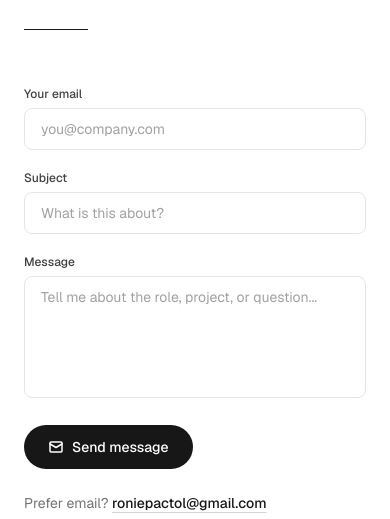
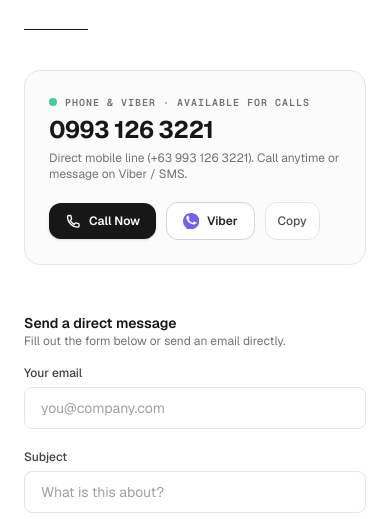
Before and after one commit to roniepactolstudent2223-stack/roniepactolstudent2223-stack.github.io, a Next.js app: page /contact in a window 390 px wide. Shown: the part 320-839 px from the top of the page. Built offline with nearby package versions, Linux system fonts and the light colour scheme; no server answers.

Commit message:
feat: add direct phone call and Viber contact options (09931263221)

```diff
--- a/src/components/contact/ContactPage.tsx
+++ b/src/components/contact/ContactPage.tsx
@@ -1,9 +1,9 @@
 'use client'
 
-import { useEffect, useRef } from 'react'
+import { useEffect, useRef, useState } from 'react'
 import gsap from 'gsap'
 import { PORTFOLIO_IDENTITY } from '@/lib/portfolio-config'
-import { LinkedInIcon, GitHubIcon } from '@/components/ui/Icons'
+import { LinkedInIcon, GitHubIcon, PhoneIcon, ViberIcon } from '@/components/ui/Icons'
 import ContactForm from '@/components/contact/ContactForm'
 
 const SOCIAL_ICONS: Record<string, React.ComponentType<{ className?: string }>> = {
@@ -15,6 +15,13 @@ const FORMSPREE_ID = process.env.NEXT_PUBLIC_FORMSPREE_ID || 'mppwevqd'
 
 export default function ContactPage() {
   const containerRef = useRef<HTMLDivElement>(null)
+  const [copied, setCopied] = useState(false)
+
+  const handleCopyNumber = () => {
+    navigator.clipboard.writeText('09931263221')
+    setCopied(true)
+    setTimeout(() => setCopied(false), 2000)
+  }
 
   useEffect(() => {
     const el = containerRef.current
@@ -53,7 +60,58 @@ export default function ContactPage() {
           <div className="mt-6 h-px w-16 bg-neutral-900" />
         </header>
 
-        <section className="mt-14" data-reveal>
+        {/* Direct Call & Viber Card */}
+        <section className="mt-10 rounded-2xl border border-neutral-200 bg-neutral-50/80 p-6 sm:p-7" data-reveal>
+          <div className="flex flex-col sm:flex-row sm:items-center justify-between gap-5">
+            <div className="space-y-1">
+              <div className="flex items-center gap-2">
+                <span className="inline-flex h-2 w-2 rounded-full bg-emerald-500 animate-pulse" />
+                <span className="text-[10px] font-mono uppercase tracking-[0.1em] text-neutral-500 font-semibold">
+                  Phone & Viber · Available for Calls
+                </span>
+              </div>
+              <h2 className="text-2xl font-bold tracking-tight text-neutral-900">
+                0993 126 3221
+              </h2>
+              <p className="text-xs text-neutral-500">
+                Direct mobile line (+63 993 126 3221). Call anytime or message on Viber / SMS.
+              </p>
+            </div>
+
+            <div className="flex flex-wrap items-center gap-2.5">
+              <a
+                href={PORTFOLIO_IDENTITY.phoneTel}
+                className="inline-flex items-center gap-2 rounded-xl bg-neutral-900 px-4 py-2.5 text-xs font-semibold text-white shadow-sm hover:bg-neutral-800 transition-colors"
+              >
+                <PhoneIcon className="h-4 w-4" />
+                Call Now
+              </a>
+
+              <a
+                href={PORTFOLIO_IDENTITY.viberUrl}
+                className="inline-flex items-center gap-2 rounded-xl border border-neutral-300 bg-white px-4 py-2.5 text-xs font-semibold text-neutral-800 hover:bg-neutral-50 hover:border-neutral-400 transition-colors"
+              >
+                <ViberIcon className="h-4 w-4 text-[#7360F2]" />
+                Viber
+              </a>
+
+              <button
+                type="button"
+                onClick={handleCopyNumber}
+                className="inline-flex items-center gap-1.5 rounded-xl border border-neutral-200 bg-white px-3 py-2.5 text-xs font-medium text-neutral-600 hover:bg-neutral-50 hover:text-neutral-900 transition-colors"
+                title="Copy phone number"
+              >
+                {copied ? '✓ Copied' : 'Copy'}
+              </button>
+            </div>
+          </div>
+        </section>
+
+        <section className="mt-12" data-reveal>
+          <div className="mb-4">
+            <h3 className="text-sm font-semibold text-neutral-900">Send a direct message</h3>
+            <p className="text-xs text-neutral-500">Fill out the form below or send an email directly.</p>
+          </div>
           <ContactForm formspreeId={FORMSPREE_ID} />
         </section>
 
--- a/src/components/layout/DetailPanel.tsx
+++ b/src/components/layout/DetailPanel.tsx
@@ -231,6 +231,23 @@ function ContactSidebar() {
             <span className="font-semibold text-neutral-800 mt-0.5 block">{PORTFOLIO_IDENTITY.location}</span>
           </div>
           <div className="rounded-lg border border-neutral-200 p-3">
+            <div className="flex items-center justify-between">
+              <span className="text-neutral-400 block text-[10px] uppercase font-mono">Direct Line / Viber</span>
+              <span className="text-[10px] text-emerald-700 bg-emerald-50 px-1.5 py-0.5 rounded font-medium">Available</span>
+            </div>
+            <a href="tel:+639931263221" className="font-semibold text-neutral-900 hover:underline mt-1 block">
+              0993 126 3221
+            </a>
+            <div className="mt-2 flex items-center gap-3 text-[11px]">
+              <a href="tel:+639931263221" className="font-semibold text-neutral-900 underline hover:text-neutral-600">
+                Call now →
+              </a>
+              <a href="viber://chat?number=%2B639931263221" className="font-semibold text-[#7360F2] hover:underline">
+                Viber chat ↗
+              </a>
+            </div>
+          </div>
+          <div className="rounded-lg border border-neutral-200 p-3">
             <span className="text-neutral-400 block text-[10px] uppercase font-mono">Email</span>
             <a href={`mailto:${PORTFOLIO_IDENTITY.email}`} className="font-semibold text-neutral-900 hover:underline mt-0.5 block">
               {PORTFOLIO_IDENTITY.email}
--- a/src/components/sidebar/SidebarHiringZone.tsx
+++ b/src/components/sidebar/SidebarHiringZone.tsx
@@ -10,8 +10,9 @@ export default function SidebarHiringZone() {
   return (
     <div className="space-y-4">
       {/* Contact CTA — understated text link, not a heavy button */}
+      <div className="flex items-center justify-between">
         <a
-        href={`mailto:${PORTFOLIO_IDENTITY.email}`}
+          href="/contact"
           className="
             inline-flex items-center gap-1.5 text-xs font-medium text-neutral-900
             transition-colors duration-200 hover:text-neutral-600
@@ -21,6 +22,14 @@ export default function SidebarHiringZone() {
           Get in touch
           <span aria-hidden="true" className="text-neutral-300">→</span>
         </a>
+        <a
+          href={PORTFOLIO_IDENTITY.phoneTel}
+          className="text-[11px] font-mono text-neutral-400 hover:text-neutral-900 transition-colors"
+          title="Call or message via Viber"
+        >
+          0993 126 3221
+        </a>
+      </div>
 
       {/* Social links — labeled, easy to tap */}
       <div className="flex flex-col gap-1">
--- a/src/components/ui/Icons.tsx
+++ b/src/components/ui/Icons.tsx
@@ -133,3 +133,41 @@ export function MailIcon({ className = '' }: { className?: string }) {
     </svg>
   )
 }
+
+export function PhoneIcon({ className = '' }: { className?: string }) {
+  return (
+    <svg
+      className={className}
+      width="16"
+      height="16"
+      viewBox="0 0 16 16"
+      fill="none"
+      xmlns="http://www.w3.org/2000/svg"
+      aria-hidden="true"
+    >
+      <path
+        d="M2.5 3.5C2.5 2.94772 2.94772 2.5 3.5 2.5H5.16667C5.55627 2.5 5.89431 2.76632 5.98634 3.14663L6.59473 5.6591C6.67139 5.97576 6.5574 6.30932 6.3045 6.51034L5.2758 7.32789C6.09633 9.07185 7.50289 10.4784 9.24685 11.2989L10.0644 10.2702C10.2654 10.0173 10.599 9.90335 10.9156 9.98001L13.4281 10.5884C13.8084 10.6804 14.0747 11.0185 14.0747 11.4081V13.0747C14.0747 13.627 13.627 14.0747 13.0747 14.0747C7.23438 14.0747 2.5 9.34036 2.5 3.5Z"
+        stroke="currentColor"
+        strokeWidth="1.3"
+        strokeLinecap="round"
+        strokeLinejoin="round"
+      />
+    </svg>
+  )
+}
+
+export function ViberIcon({ className = '' }: { className?: string }) {
+  return (
+    <svg
+      className={className}
+      width="16"
+      height="16"
+      viewBox="0 0 24 24"
+      fill="currentColor"
+      xmlns="http://www.w3.org/2000/svg"
+      aria-hidden="true"
+    >
+      <path d="M12.15 0C5.074 0 0 5.176 0 12.383c0 4.148 1.956 7.643 5.165 9.68v4.148l3.968-2.222c1.004.28 2.062.43 3.15.43 7.076 0 12.15-5.176 12.15-12.383C24.433 5.176 19.226 0 12.15 0zm6.54 15.657c-.244.757-1.393 1.488-2.296 1.63-.615.097-1.417.147-4.143-.984-3.486-1.446-5.753-4.996-5.928-5.23-.175-.233-1.419-1.89-1.419-3.606 0-1.716.897-2.562 1.216-2.912.32-.35.698-.437.93-.437.233 0 .466.002.67.012.215.01.503-.082.787.6.29.7.99 2.417 1.077 2.592.087.175.146.38.03.613-.117.233-.175.38-.35.583-.175.204-.368.455-.526.612-.175.175-.357.365-.153.714.204.35 1.026 1.688 2.21 2.742 1.523 1.356 2.808 1.776 3.208 1.97.4.195.633.163.867-.105.233-.268.992-1.156 1.255-1.553.262-.397.525-.333.882-.204.357.129 2.26 1.066 2.648 1.26.388.194.646.291.741.455.094.164.094.945-.15 1.702z"/>
+    </svg>
+  )
+}
--- a/src/lib/portfolio-config.ts
+++ b/src/lib/portfolio-config.ts
@@ -6,6 +6,10 @@ export const PORTFOLIO_IDENTITY = {
   seniority: 'Junior Developer · 2025 Graduate',
   location: 'Balingasa, Quezon City',
   email: 'roniepactol@gmail.com',
+  phone: '0993 126 3221',
+  phoneRaw: '+639931263221',
+  phoneTel: 'tel:+639931263221',
+  viberUrl: 'viber://chat?number=%2B639931263221',
   availability: 'Open to Junior Developer roles',
   targetIntent: 'Full-time',
   isAvailable: true,
```
Lines whose indentation alone changed are shown as unchanged.
